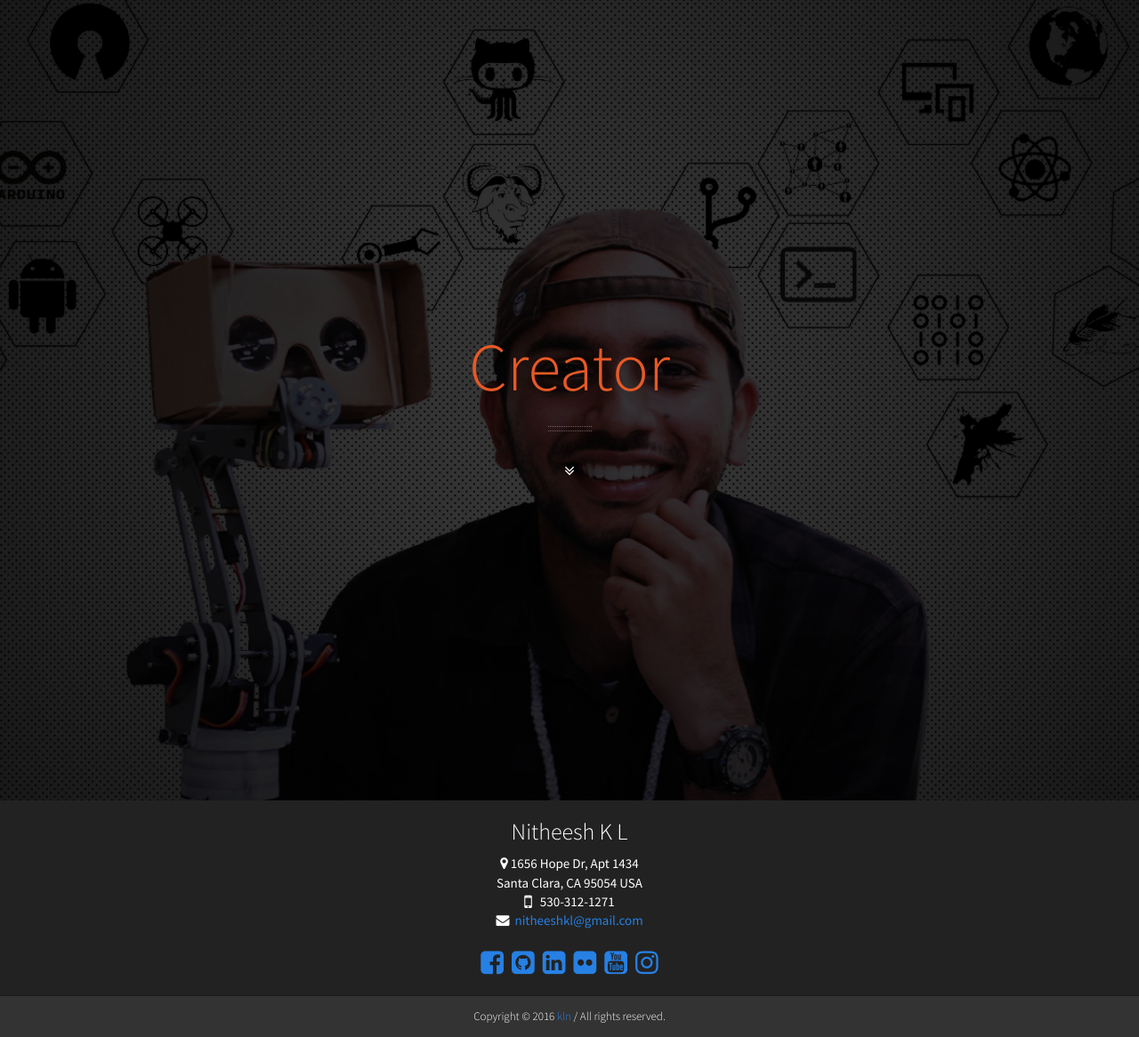
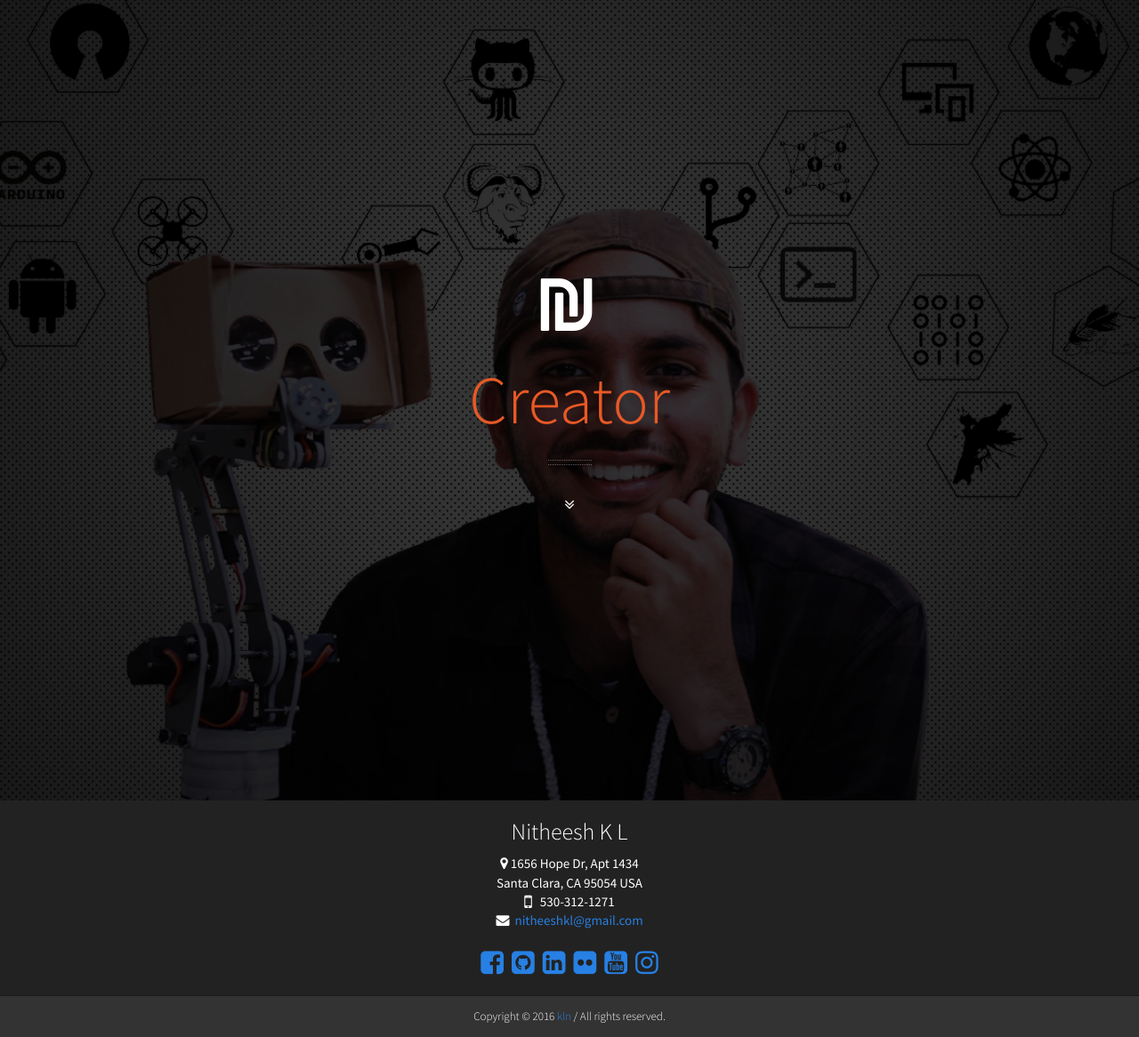
Before and after one commit to nitheeshkl/nitheeshkl.github.io, a Jekyll site: the page built from _pages/02_splash.md, in a window 1280 px wide. Shown: the whole page at 89% size. Built offline with Jekyll 4.4.1, drawn with Linux system fonts in a browser that asks for light colours; nearby versions of some CDN libraries; some web fonts are replaced.

Commit message:
add splash page intro icon

```diff
--- a/_layouts/splash_page.html
+++ b/_layouts/splash_page.html
@@ -16,6 +16,7 @@ layout: default
     <div class="container">
       <div class="row">
         <div class="col-md-10 col-md-offset-1">
+            <i class="fa fa-ils fa-5x"></i>
 		  <h1>
             {% if splash.ticker %}
             <div id="splash-ticker">
```
